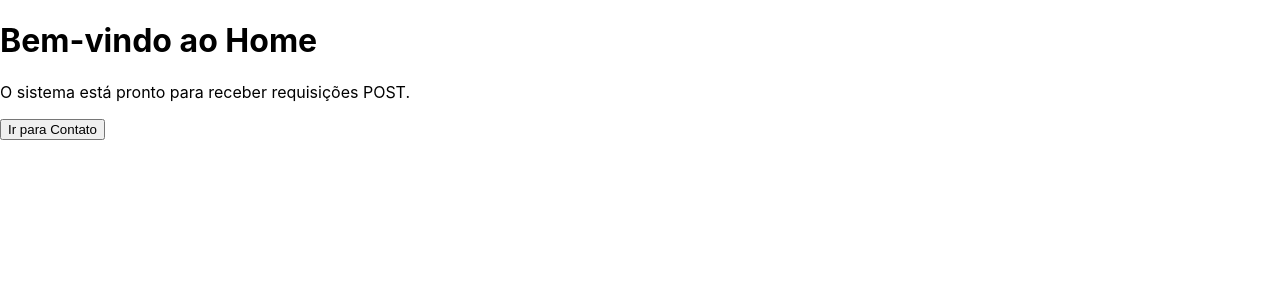
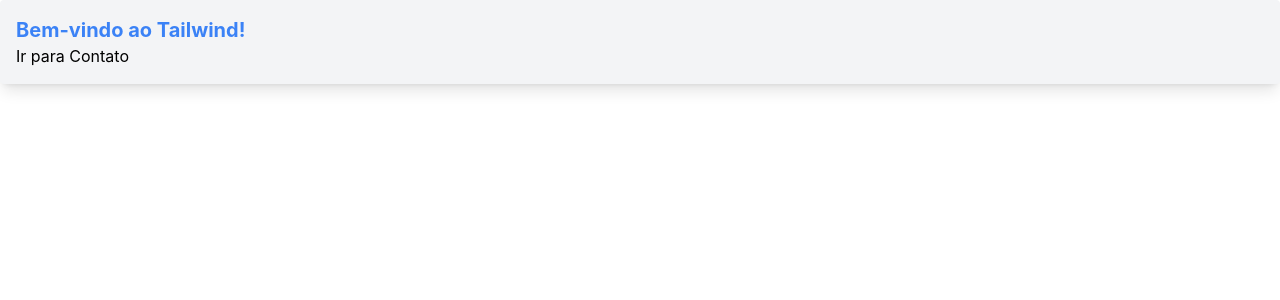
Before and after one commit to phpsantos/facetopay, a React (Create React App) app in the folder frontend-facetopay/: page / in a window 1280 px wide. Shown: the top 300 px of the page. Built offline with nearby package versions, Linux system fonts and the light colour scheme.

Commit message:
add tailwind css e verificando se tudo está funcionando bem

```diff
--- a/frontend-facetopay/package.json
+++ b/frontend-facetopay/package.json
@@ -36,5 +36,10 @@
       "last 1 firefox version",
       "last 1 safari version"
     ]
+  },
+  "devDependencies": {
+    "autoprefixer": "^10.4.20",
+    "postcss": "^8.4.49",
+    "tailwindcss": "^3.4.15"
   }
 }
--- a/frontend-facetopay/src/pages/home.js
+++ b/frontend-facetopay/src/pages/home.js
@@ -11,12 +11,12 @@
 
   return (
     <div>
-      <h1>Bem-vindo ao Home</h1>
-      <p>O sistema está pronto para receber requisições POST.</p>
-
-      <button onClick={goToContact} className="button">
+      <div className="bg-gray-100 p-4 rounded shadow-lg">
+        <h1 className="text-xl font-bold text-blue-500">Bem-vindo ao Tailwind!</h1>
+        <button onClick={goToContact} className="button">
         Ir para Contato
       </button>
+      </div>
     </div>
   );
 };
--- a/frontend-facetopay/src/styles/index.css
+++ b/frontend-facetopay/src/styles/index.css
@@ -1,3 +1,7 @@
+@tailwind base;
+@tailwind components;
+@tailwind utilities;
+
 body {
   margin: 0;
   font-family: -apple-system, BlinkMacSystemFont, 'Segoe UI', 'Roboto', 'Oxygen',
--- /dev/null
+++ b/frontend-facetopay/tailwind.config.js
@@ -0,0 +1,7 @@
+module.exports = {
+  content: ["./src/**/*.{js,jsx,ts,tsx}"], // Inclua todos os arquivos React
+  theme: {
+    extend: {},
+  },
+  plugins: [],
+};
```
Also changed, not shown: 1 other file (tests, documents, lock files or other folders).
